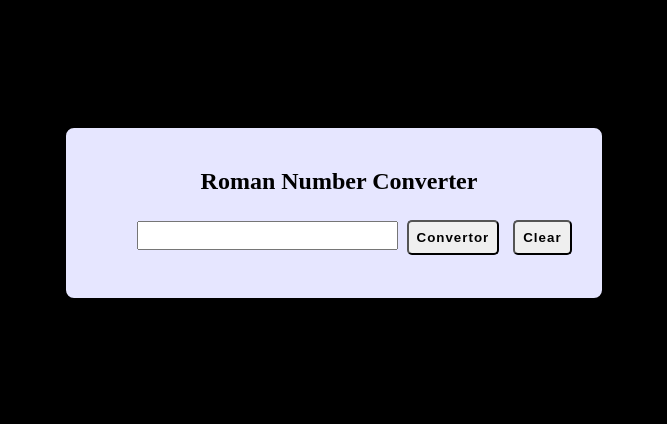
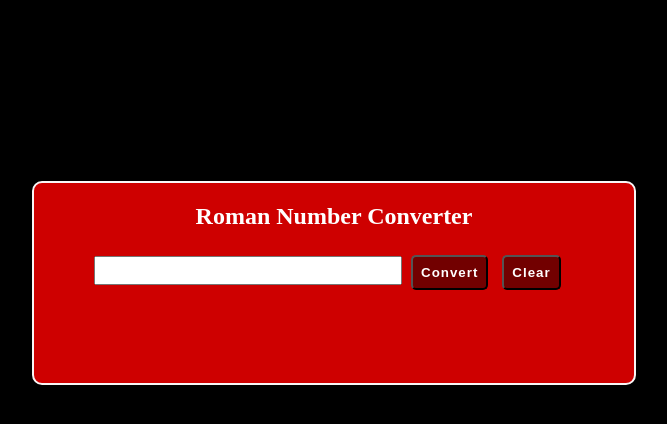
Before and after one commit to nileshlaxmi/roman-number-converter, a plain HTML site: page index.html in a window 1280 px wide. Shown: the whole page, without its empty margins (306-973 px from the left). Drawn offline with nearby package versions, Linux system fonts and the light colour scheme.

Commit message:
Updated design

```diff
--- a/css/style.css
+++ b/css/style.css
@@ -1,18 +1,23 @@
 body{
-    background: #000;
+    background-color: #000;
 }
 
-div{
+#outer{
     position: relative;
+    background-color: #000;
+    height: 550px;
+}
+
+#inner{
+    position: absolute;
     margin: auto;
-    display: block;
-    margin-top: 10%;
-    border: 2px solid black;
-    height: 150px;
-    width: 40%;
-    padding: 20px 10px 0 20px;
-    background-color: #e6e6ff;
+    top: 0; left: 0; bottom: 0; right: 0;
+    border: 2px solid rgb(248, 246, 246);
+    height: 200px;
+    width: 600px;
+    background-color: #ce0000;
     border-radius: 10px;
+    color: #fff;
 }
 
 h2{
@@ -31,6 +36,8 @@ button{
     margin: 5px;
     font-weight: bold;
     letter-spacing: 1px;
+    background-color: #720000;
+    color: #fff;
 }
 
 #opText{
--- a/index.html
+++ b/index.html
@@ -9,12 +9,14 @@
     <link rel="stylesheet" href="css/style.css">
 </head>
 <body>
-    <div>
-        <h2>Roman Number Converter</h2>
-        <input type="text" id="ipText" pattern="/^[0-9]{4}$/g">
-        <button onclick="romanConverter()">Convertor</button>
-        <button onclick="clearFields()">Clear</button>
-        <strong><p id="opText"></p></strong>
+    <div id="outer">
+        <div id="inner">
+            <h2>Roman Number Converter</h2>
+            <input type="text" id="ipText" pattern="/^[0-9]{4}$/g">
+            <button onclick="romanConverter()">Convert</button>
+            <button onclick="clearFields()">Clear</button>
+            <strong><p id="opText"></p></strong>
+        </div>
     </div>
     <script src="js/app.js"></script>
 </body>
```
